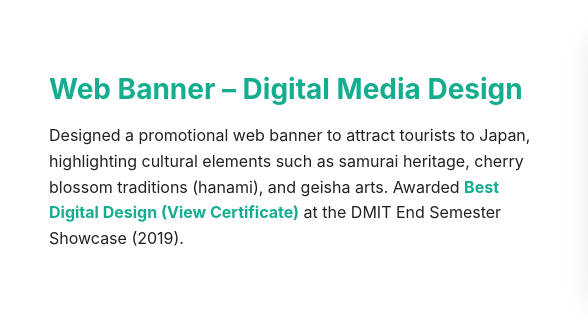
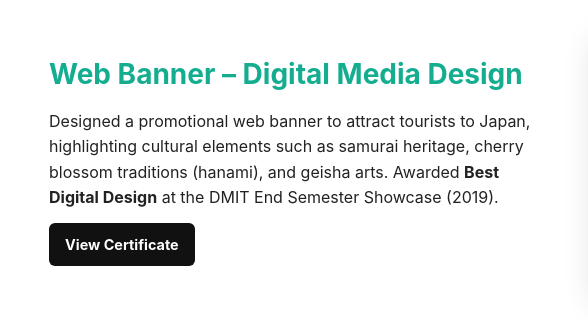
Before and after one commit to Jasmine-sunday/Jasmine-sunday.github.io, a plain HTML site: page portfolio.html in a window 1280 px wide. Shown: the part 701-1021 px from the top of the page, 139-727 px from the left. Drawn offline with Linux system fonts and the light colour scheme.

Commit message:
fix: Update project card description and add certificate link for web banner design

```diff
--- a/portfolio.html
+++ b/portfolio.html
@@ -84,10 +84,13 @@
         <p>
           Designed a promotional web banner to attract tourists to Japan,
           highlighting cultural elements such as samurai heritage, cherry
-          blossom traditions (hanami), and geisha arts. Awarded
-          <a href="certificates/best-digital-design.pdf" target="_blank" class="cert-link">
-            <strong>Best Digital Design (View Certificate)</strong>
-          </a> at the DMIT End Semester Showcase (2019).
+          blossom traditions (hanami), and geisha arts. Awarded <strong>Best Digital Design</strong>
+           at the DMIT End Semester Showcase (2019).
+        </p>
+        <p>
+          <a class="btn-video" href="certificates/best-digital-design.pdf" target="_blank" class="cert-link">
+            <strong>View Certificate</strong>
+          </a>
         </p>
       </div>
        <img src="images/14_M1_194506L_Jasmine_RGB.jpg" alt="Web Banner Design">
```
